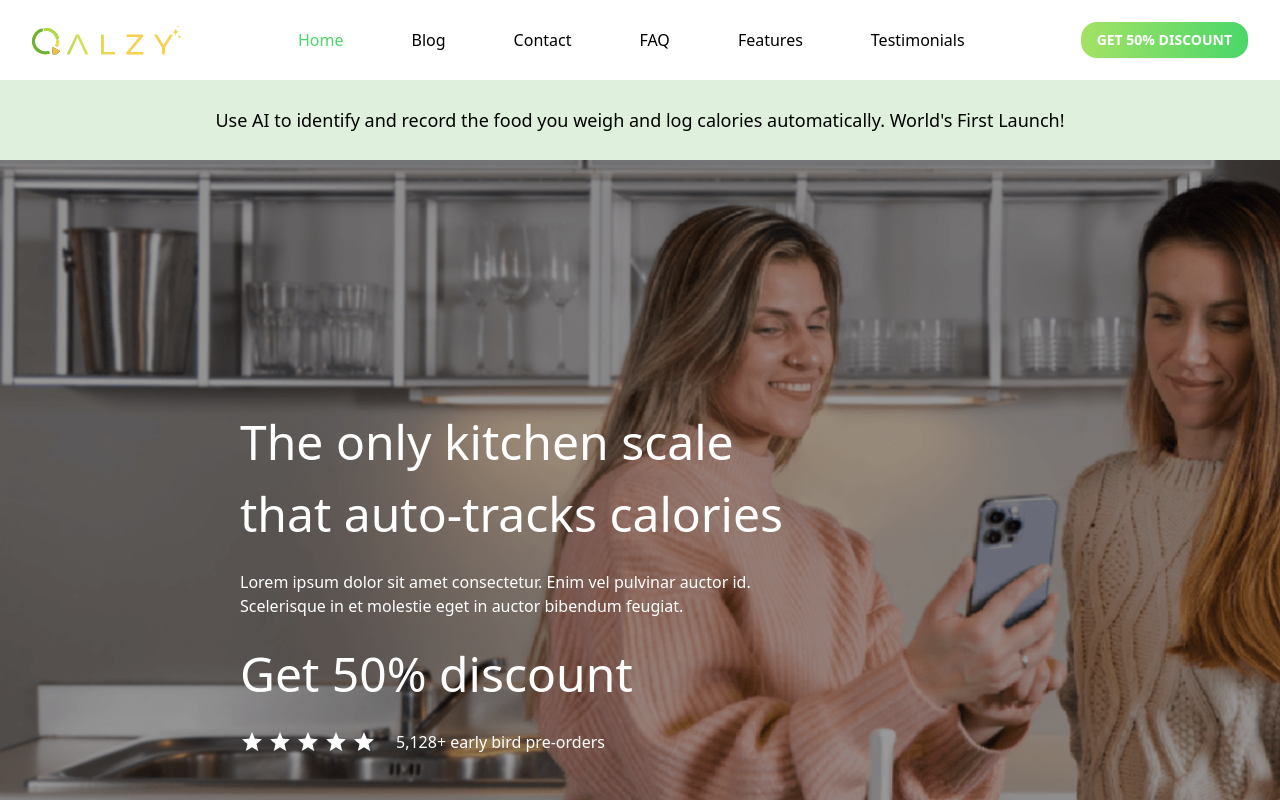
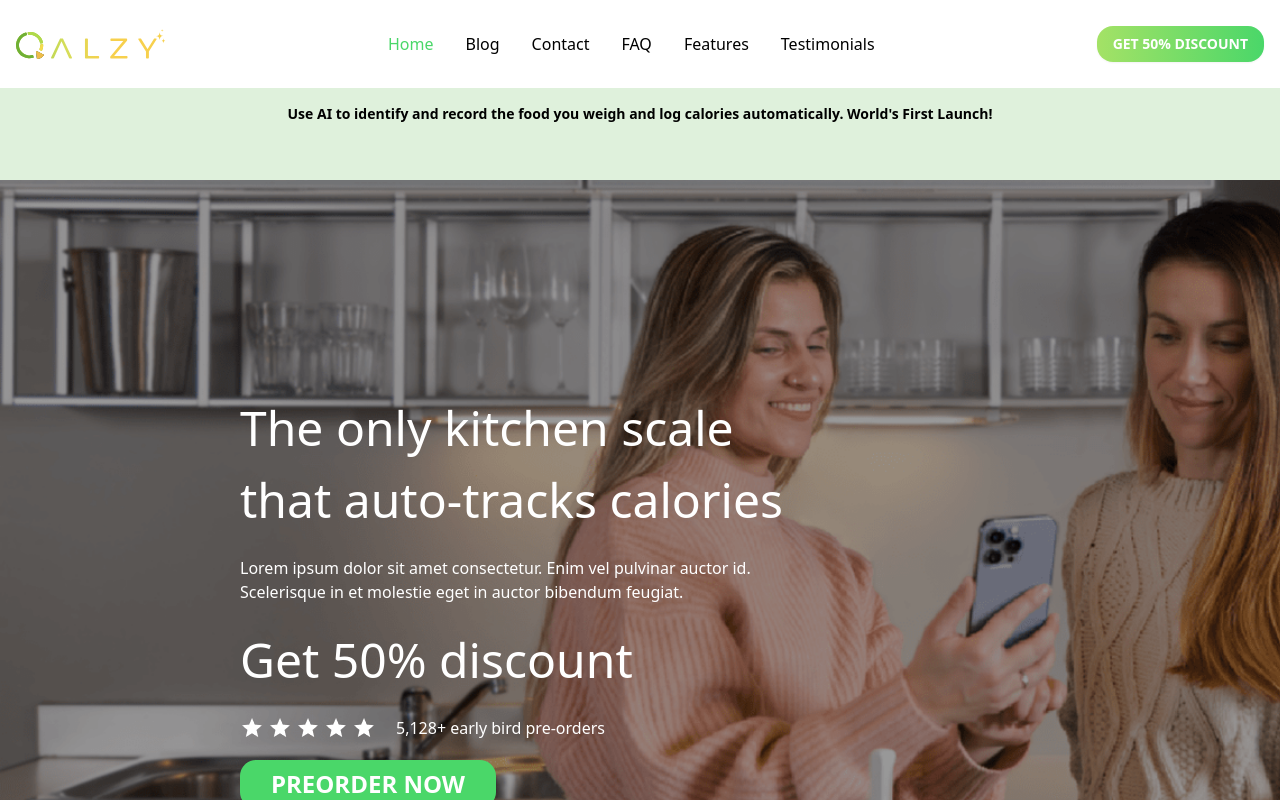
Before and after one commit to musawirraji/oalzy, a Next.js app: page / in a window 1280 px wide. Shown: the top 800 px of the page. Built offline with nearby package versions, Linux system fonts and the light colour scheme.

Commit message:
second commit

```diff
--- a/components/Hero.tsx
+++ b/components/Hero.tsx
@@ -1,4 +1,5 @@
 import React from 'react';
+import { Button } from './ui/button';
 
 const Hero = () => {
   return (
@@ -16,6 +17,10 @@ const Hero = () => {
           <img src='/icons/stars.png' alt='stars' className='mr-5' />
           <span>5,128+ early bird pre-orders</span>
         </div>
+
+        <Button className='bg-primary text-white text-2xl font-bold rounded-2xl py-6 px-4 max-w-64'>
+          PREORDER NOW
+        </Button>
       </div>
     </div>
   );
--- a/components/navigation/Navbar.tsx
+++ b/components/navigation/Navbar.tsx
@@ -1,35 +1,73 @@
+'use client';
+
 import Image from 'next/image';
-import React from 'react';
+import { useEffect, useState } from 'react';
 import NavLinks from './NavLinks';
-import { Button } from '../ui/button';
+import { Button } from '@/components/ui/button';
 import MobileNavigation from './MobielNavigation';
 
 const Navbar = () => {
+  const [isScrolled, setIsScrolled] = useState(false);
+
+  useEffect(() => {
+    const handleScroll = () => {
+      const scrollPosition = window.scrollY;
+      if (scrollPosition > 10) {
+        setIsScrolled(true);
+      } else {
+        setIsScrolled(false);
+      }
+    };
+
+    window.addEventListener('scroll', handleScroll);
+
+    return () => {
+      window.removeEventListener('scroll', handleScroll);
+    };
+  }, []);
+
   return (
-    <nav>
-      <div className='bg-white px-8'>
-        <div className=' flex justify-between items-center min-h-20   container  mx-auto'>
-          <Image src='/icons/logo.svg' alt='Logo' width={150} height={150} />
+    <>
+      {/* Fixed navbar that changes style when scrolled */}
+      <div
+        className={`fixed top-0 left-0 right-0 z-50 transition-all duration-300 ${
+          isScrolled ? 'bg-white shadow-md py-2' : 'bg-white py-4'
+        }`}
+      >
+        <div className='container mx-auto px-4 flex justify-between items-center'>
+          <div className='flex items-center gap-2'>
+            <Image src='/icons/logo.svg' alt='Logo' width={150} height={150} />
+          </div>
 
-          <ul className='flex items-center space-x-9 max-sm:hidden'>
+          {/* Desktop Navigation */}
+          <div className='hidden md:flex items-center'>
             <NavLinks />
-          </ul>
+          </div>
 
-          <Button className='rounded-2xl btn-gradient font-bold text-white max-sm:hidden'>
+          <Button className='btn-gradient rounded-2xl  font-bold text-white max-sm:hidden'>
             GET 50% DISCOUNT
           </Button>
-
-          <MobileNavigation />
+          {/* Mobile Navigation */}
+          <div className='md:hidden'>
+            <MobileNavigation />
+          </div>
         </div>
       </div>
+      {/* Content below navbar - this div adds space equal to navbar height */}
+      <div className='h-[72px]'></div>{' '}
+      {/* Adjust this height to match your navbar height */}
+      {/* Main content */}
+      <div className='bg-secondary px-4 py-8'>
+        <div className='max-w-3xl mx-auto text-center'>
+          <h1 className='text-base md:text-sm font-bold mb-6'>
+            Use AI to identify and record the food you weigh and log calories
+            automatically. World&apos;s First Launch!
+          </h1>
 
-      <div className='bg-secondary  min-h-20 flex justify-center items-center'>
-        <p className='container mx-auto text-center text-lg font-medium'>
-          Use AI to identify and record the food you weigh and log calories
-          automatically. World&apos;s First Launch!
-        </p>
+          {/* Additional content goes here */}
+        </div>
       </div>
-    </nav>
+    </>
   );
 };
 
```
